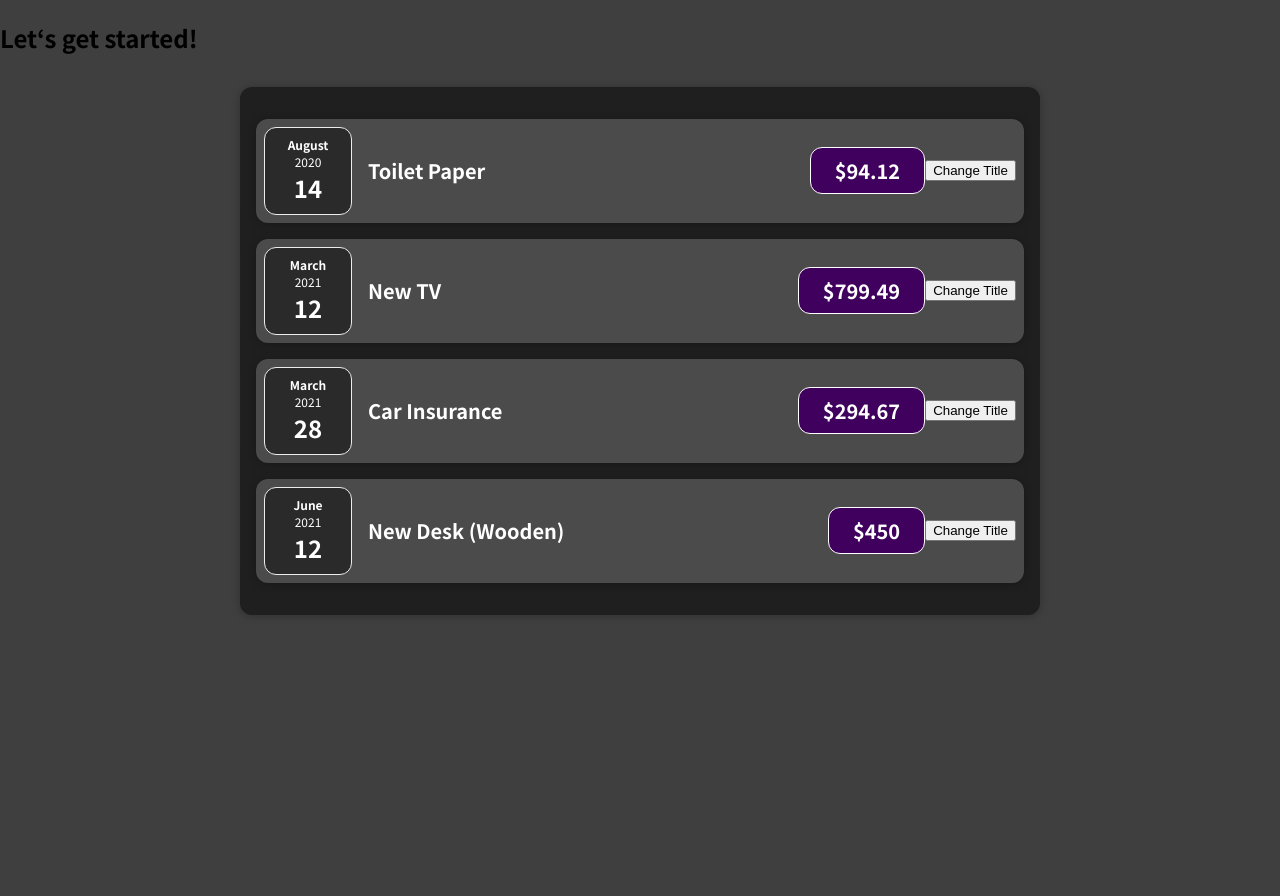
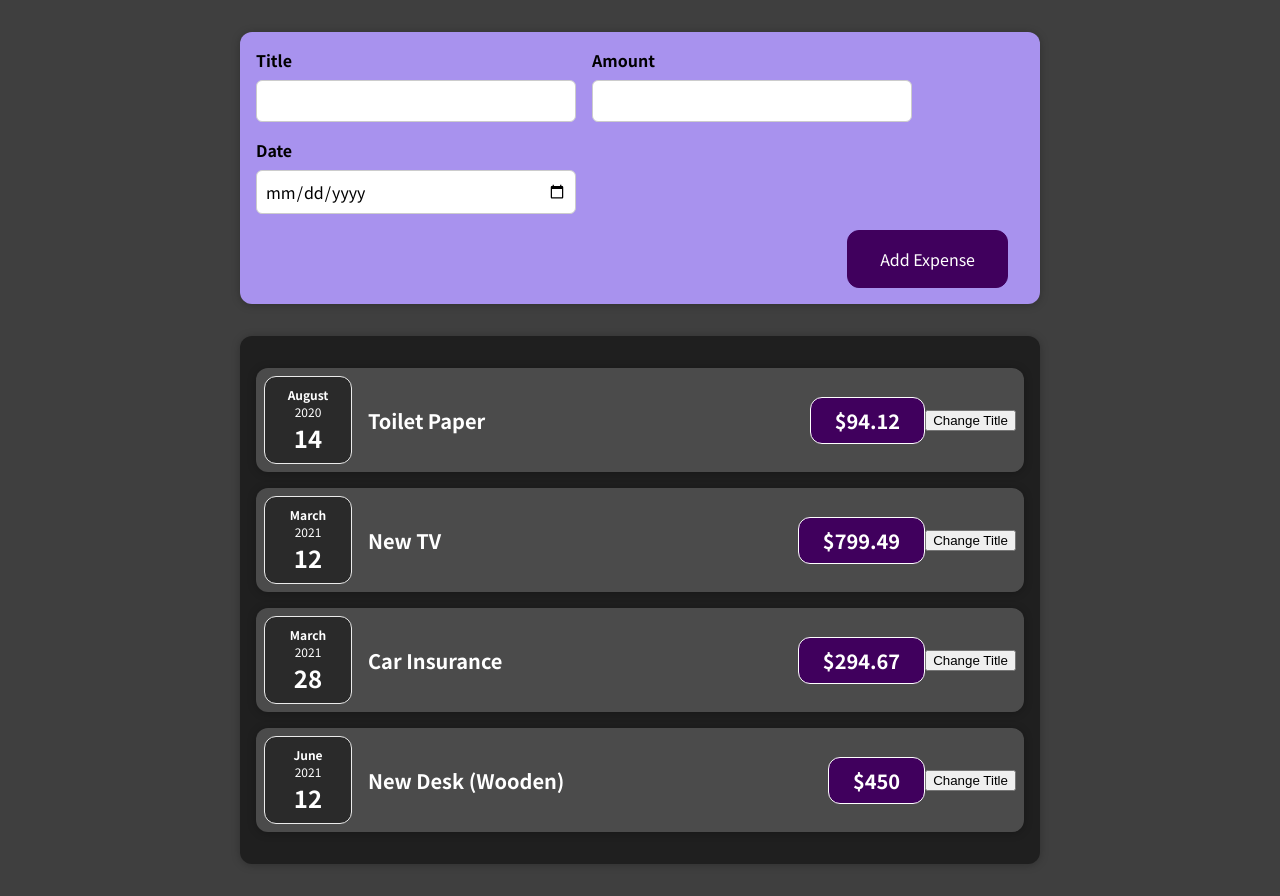
Before and after one commit to zjian107-su/Call-Me-React-Shifu, a React (Create React App) app: page / in a window 1280 px wide. Before the commit the page ends 800 px from the top, so only its background shows below. Built offline with nearby package versions, Linux system fonts and the light colour scheme.

Commit message:
✨Update: passing data upwards with props

```diff
--- a/src/App.js
+++ b/src/App.js
@@ -1,4 +1,6 @@
 import Expenses from "./components/Expenses/Expenses";
+import React from "react";
+import NewExpense from "./components/NewExpense/NewExpense";
 
 function App() {
   const expenses = [
@@ -22,9 +24,15 @@
       date: new Date(2021, 5, 12),
     },
   ];
+
+  const addExpenseHandler = (expense) => {
+    console.log("In App.js");
+    console.log(expense);
+  };
+
   return (
     <div>
-      <h2>Let‘s get started!</h2>
+      <NewExpense onAddExpense={addExpenseHandler} />
       <Expenses items={expenses} />
     </div>
   );
--- a/src/components/Expenses/ExpenseItem.js
+++ b/src/components/Expenses/ExpenseItem.js
@@ -8,11 +8,6 @@
 function ExpenseItem(props) {
   // array destrurcturing
   const [title, setTitle] = useState(props.title);
-
-  console.log(
-    "useState return items title and setTitle" + title + ", " + setTitle
-  );
-  console.log(title, setTitle);
 
   const clickHandler = () => {
     // allows the components restruct
--- /dev/null
+++ b/src/components/NewExpense/ExpenseForm.css
@@ -0,0 +1,26 @@
+.new-expense__controls {
+  display: flex;
+  flex-wrap: wrap;
+  gap: 1rem;
+  margin-bottom: 1rem;
+  text-align: left;
+}
+
+.new-expense__control label {
+  font-weight: bold;
+  margin-bottom: 0.5rem;
+  display: block;
+}
+
+.new-expense__control input {
+  font: inherit;
+  padding: 0.5rem;
+  border-radius: 6px;
+  border: 1px solid #ccc;
+  width: 20rem;
+  max-width: 100%;
+}
+
+.new-expense__actions {
+  text-align: right;
+}
--- /dev/null
+++ b/src/components/NewExpense/ExpenseForm.js
@@ -0,0 +1,102 @@
+import React, { useState } from "react";
+import { isCompositeComponent } from "react-dom/test-utils";
+
+import "./ExpenseForm.css";
+
+const ExpenseForm = (props) => {
+  // one component allows multiple state
+  const [enteredTitle, setEnteredTitle] = useState("");
+  const [enteredAmount, setEnteredAmount] = useState("");
+  const [enteredDate, setEnteredDate] = useState("");
+  // const [userInput, setUserInput] = useState({
+  //   enteredTitle: "",
+  //   enteredAmount: "",
+  //   enteredDate: "",
+  // });
+
+  // find the form event automatically because it is in onClick
+  const titleChangeHandler = (event) => {
+    setEnteredTitle(event.target.value);
+    // setUserInput({
+    //   ...userInput,
+    //   enteredTitle: event.target.value,
+    // });
+
+    // This is a better practice because it will surely update with the lastest
+    // info
+    //   setUserInput((prevState) => {
+    //     return { ...prevState, enteredTitle: event.target.value };
+    //   });
+  };
+
+  const amountChangeHandler = (event) => {
+    setEnteredAmount(event.target.value);
+    //   setUserInput({
+    //     ...userInput,
+    //     enteredAmount: event.target.value,
+    //   });
+  };
+
+  const dateChangeHandler = (event) => {
+    setEnteredDate(event.target.value);
+    // setUserInput({
+    //   ...userInput,
+    //   enteredDate: event.target.value,
+    // });
+  };
+
+  const submitHandler = (event) => {
+    event.preventDefault();
+    const expenseData = {
+      title: enteredTitle,
+      amount: enteredAmount,
+      date: new Date(enteredDate),
+    };
+
+    props.onSaveExpenseData(expenseData);
+    // two-way biding to clear inputs after submitting the form
+    setEnteredTitle("");
+    setEnteredAmount("");
+    setEnteredDate("");
+  };
+
+  return (
+    <form onSubmit={submitHandler}>
+      <div className="new-expense__controls">
+        <div className="new-expense__control">
+          <label>Title</label>
+          <input
+            type="text"
+            value={enteredTitle}
+            onChange={titleChangeHandler}
+          />
+        </div>
+        <div className="new-expense__control">
+          <label>Amount</label>
+          <input
+            type="number"
+            value={enteredAmount}
+            min="0.01"
+            step="0.01"
+            onChange={amountChangeHandler}
+          />
+        </div>
+        <div className="new-expense__control">
+          <label>Date</label>
+          <input
+            type="date"
+            value={enteredDate}
+            min="2019-01-01"
+            step="2022-12-31"
+            onChange={dateChangeHandler}
+          />
+        </div>
+      </div>
+      <div className="new-expense__actions">
+        <button type="submite">Add Expense</button>
+      </div>
+    </form>
+  );
+};
+
+export default ExpenseForm;
--- /dev/null
+++ b/src/components/NewExpense/NewExpense.css
@@ -0,0 +1,38 @@
+.new-expense {
+  background-color: #a892ee;
+  padding: 1rem;
+  margin: 2rem auto;
+  width: 50rem;
+  max-width: 95%;
+  border-radius: 12px;
+  text-align: center;
+  box-shadow: 0 1px 8px rgba(0, 0, 0, 0.25);
+}
+
+.new-expense button {
+  font: inherit;
+  cursor: pointer;
+  padding: 1rem 2rem;
+  border: 1px solid #40005d;
+  background-color: #40005d;
+  color: white;
+  border-radius: 12px;
+  margin-right: 1rem;
+}
+
+.new-expense button:hover,
+.new-expense button:active {
+  background-color: #510674;
+  border-color: #510674;
+}
+
+.new-expense button.alternative {
+  color: #220131;
+  border-color: transparent;
+  background-color: transparent;
+}
+
+.new-expense button.alternative:hover,
+.new-expense button.alternative:active {
+  background-color: #ddb3f8;
+}
--- /dev/null
+++ b/src/components/NewExpense/NewExpense.js
@@ -0,0 +1,25 @@
+import React from "react";
+import ExpenseForm from "./ExpenseForm";
+import "./NewExpense.css";
+
+const NewExpense = (props) => {
+  // pass the data back to the parent
+  const saveExpenseDataHandler = (enteredExpenseData) => {
+    const expenseData = {
+      ...enteredExpenseData,
+      id: Math.random().toString(),
+    };
+
+    console.log("from NewExpense.js");
+    console.log(expenseData);
+    props.onAddExpense(expenseData);
+  };
+
+  return (
+    <div className="new-expense">
+      <ExpenseForm onSaveExpenseData={saveExpenseDataHandler} />
+    </div>
+  );
+};
+
+export default NewExpense;
```
